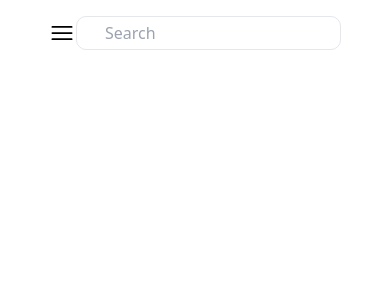
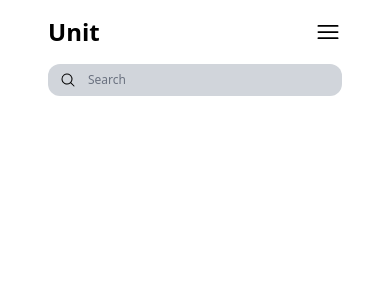
Before and after one commit to ValentineCodes/Unit, a Next.js app: page / in a window 390 px wide. Shown: the top 300 px of the page. Built offline with nearby package versions, Linux system fonts and the light colour scheme.

Commit message:
feat: home page header for mobile

```diff
--- a/components/headers/HomeHeader.tsx
+++ b/components/headers/HomeHeader.tsx
@@ -29,7 +29,7 @@ function HomeHeader({}: Props) {
 
           {/* Search bar */}
           <div
-            className="hidden min-[992px]:flex flex-row items-center px-3 py-2 w-[50%] rounded-xl bg-gray-300 mr-10"
+            className="hidden min-[992px]:flex flex-row items-center px-3 py-2 w-[50%] rounded-xl bg-gray-300 mr-[7rem]"
             onClick={focusSearchbar1}
           >
             <MagnifyingGlassIcon className="w-4 mr-3" />
--- a/components/headers/HomeHeaderMobile.tsx
+++ b/components/headers/HomeHeaderMobile.tsx
@@ -1,20 +1,37 @@
-import React from "react";
-import {
-  UserIcon,
-  MagnifyingGlassIcon,
-  WalletIcon,
-  MoonIcon,
-  Bars3Icon,
-  XMarkIcon,
-} from "@heroicons/react/24/solid";
-import { Menu } from "@headlessui/react";
+import React, { useRef } from "react";
+import { MagnifyingGlassIcon } from "@heroicons/react/24/solid";
+import MobileHeaderMenu from "./modules/MobileHeaderMenu";
 
 type Props = {};
 
 function HomeHeaderMobile({}: Props) {
+  const searchbarRef = useRef(null);
+
+  const focusSearchbar = () => {
+    searchbarRef.current?.focus();
+  };
+
   return (
-    <header className="flex items-center px-12 py-4">
-      <div>
+    <header className="sm:hidden px-12 py-4">
+      <div className="row-layout">
+        <h1 className="text-2xl">Unit</h1>
+
+        <MobileHeaderMenu />
+      </div>
+      {/* Search bar */}
+      <div
+        className="hidden max-[992px]:flex flex-row items-center px-3 py-2 my-4 w-[100%] rounded-xl bg-gray-300"
+        onClick={focusSearchbar}
+      >
+        <MagnifyingGlassIcon className="w-4 mr-3" />
+
+        <input
+          ref={searchbarRef}
+          placeholder="Search"
+          className="outline-none border-none text-xs bg-transparent placeholder-gray-500"
+        />
+      </div>
+      {/* <div>
         <Menu as="nav" className="flex sm:hidden">
           {({ open }) => (
             <>
@@ -70,22 +87,22 @@ function HomeHeaderMobile({}: Props) {
               </Menu.Items>
             </>
           )}
-        </Menu>
+        </Menu> */}
 
-        {/* <Popover.Button className="flex sm:hidden">
+      {/* <Popover.Button className="flex sm:hidden">
               {open ? (
                 <XMarkIcon className="w-7 h-7" color="black" />
               ) : (
                 <Bars3Icon className="w-7 h-7" color="black" />
               )}
             </Popover.Button> */}
-      </div>
+      {/* </div>
 
       <div className="flex sm:hidden items-center space-x-5 border rounded-[10px] p-1 pl-2 w-[90%]">
         <MagnifyingGlassIcon className="w-4 h-4" />
 
         <input placeholder="Search" className="outline-none border-none" />
-      </div>
+      </div> */}
     </header>
   );
 }
--- /dev/null
+++ b/components/headers/modules/MobileHeaderMenu.tsx
@@ -0,0 +1,74 @@
+import React from "react";
+import {
+  UserIcon,
+  WalletIcon,
+  MoonIcon,
+  Bars3Icon,
+  XMarkIcon,
+} from "@heroicons/react/24/solid";
+import { Menu } from "@headlessui/react";
+
+type Props = {};
+
+function MobileHeaderMenu({}: Props) {
+  return (
+    <Menu as="nav" className="flex sm:hidden">
+      {({ open }) => (
+        <>
+          <Menu.Button>
+            {open ? (
+              <XMarkIcon className="w-7 h-7" color="black" />
+            ) : (
+              <Bars3Icon className="w-7 h-7" color="black" />
+            )}
+          </Menu.Button>
+
+          <Menu.Items
+            as="ul"
+            className="absolute bg-white shadow-lg rounded-md text-md flex flex-col items-start w-[100vw] left-0 top-[8%] pb-5"
+          >
+            <Menu.Item
+              as="li"
+              className="hover:bg-[#D262D1] hover:text-white transition-colors duration-500 p-5 w-full"
+            >
+              Explore
+            </Menu.Item>
+            <Menu.Item
+              as="li"
+              className="hover:bg-[#D262D1] hover:text-white transition-colors duration-500 p-5 w-full"
+            >
+              Stats
+            </Menu.Item>
+            <Menu.Item
+              as="li"
+              className="hover:bg-[#D262D1] hover:text-white transition-colors duration-500 p-5 w-full"
+            >
+              Resources
+            </Menu.Item>
+            <Menu.Item
+              as="li"
+              className="hover:bg-[#D262D1] hover:text-white transition-colors duration-500 p-5 w-full"
+            >
+              Create
+            </Menu.Item>
+            <Menu.Item as="li" className="flex items-center space-x-5 pl-5">
+              <div className="bg-white shadow-lg rounded-full p-2">
+                <WalletIcon className="w-5 h-5" color="black" />
+              </div>
+
+              <div className="bg-white shadow-lg rounded-full p-2">
+                <UserIcon className="w-5 h-5" color="black" />
+              </div>
+
+              <div className="bg-white shadow-lg rounded-full p-2">
+                <MoonIcon className="w-5 h-5" color="black" />
+              </div>
+            </Menu.Item>
+          </Menu.Items>
+        </>
+      )}
+    </Menu>
+  );
+}
+
+export default MobileHeaderMenu;
```
